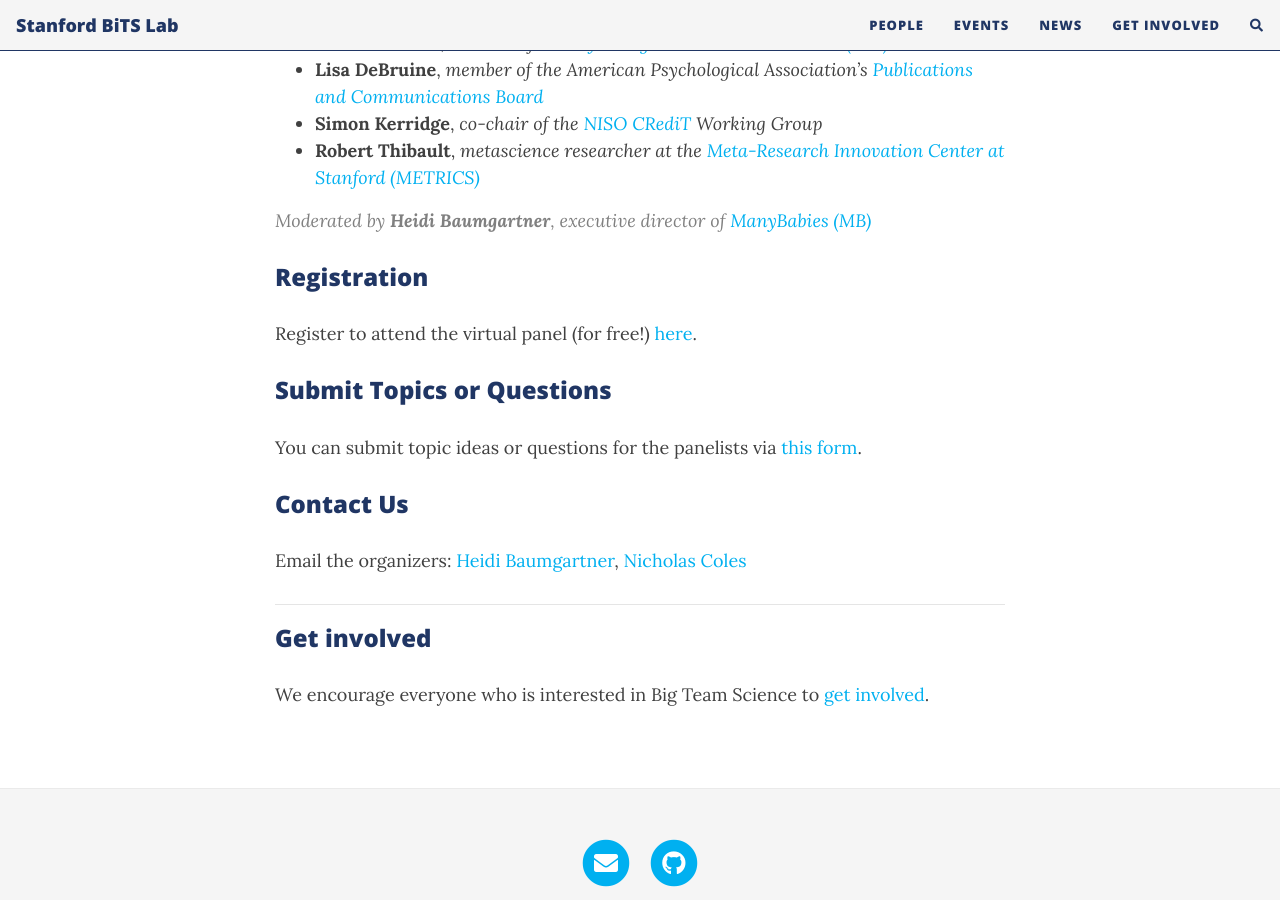
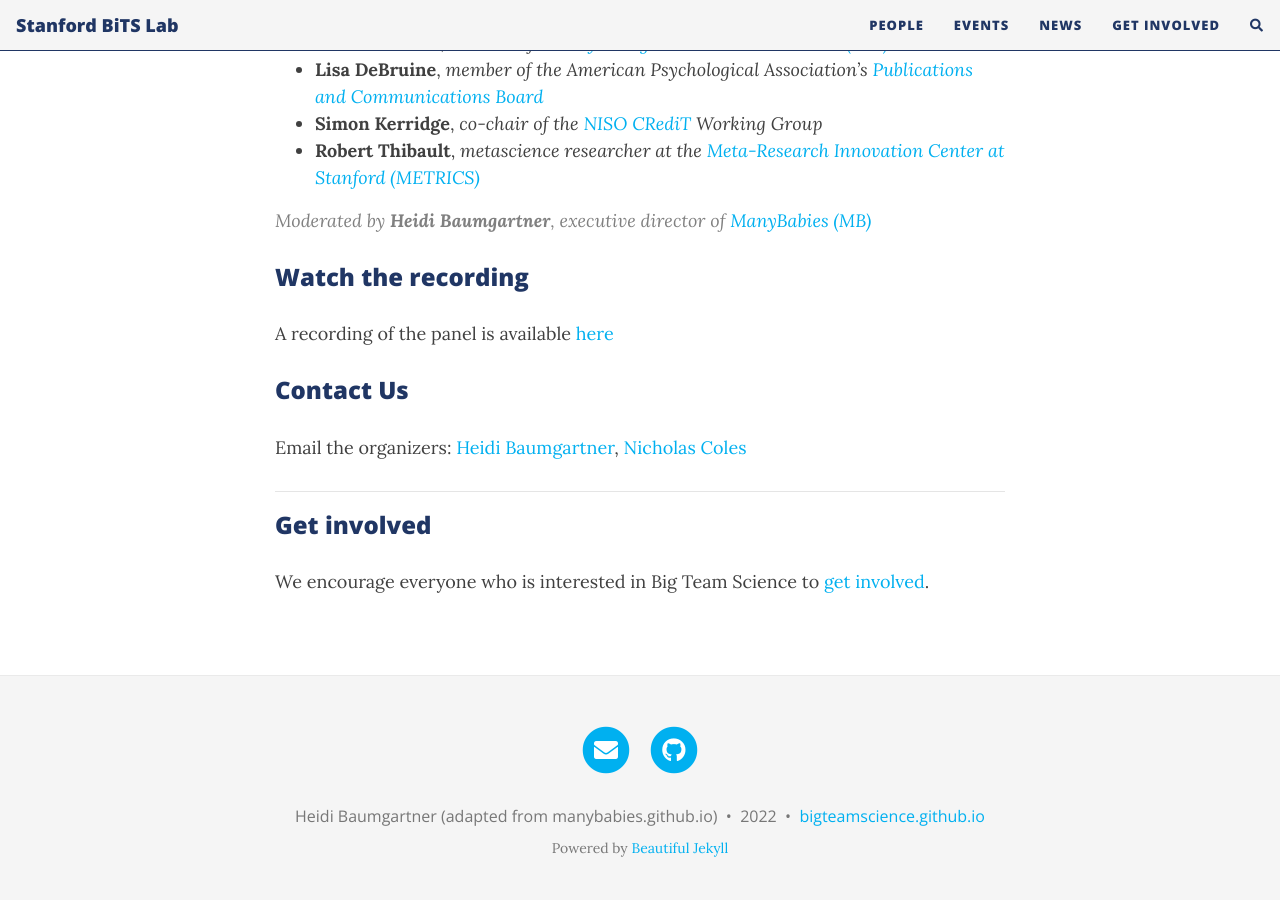
Before and after one commit to heidibaum/bigteamsciencelab.github.io, a Jekyll site: the page built from events.md, in a window 1280 px wide and 900 px high, scrolled down 1303 px. Built offline with Jekyll 4.4.1, drawn with Linux system fonts in a browser that asks for light colours; nearby versions of some CDN libraries; comment, search, counter and statistics services are not loaded; some of the changed text lies outside the part shown.

Commit message:
Update events.md
add link to recording

```diff
--- a/events.md
+++ b/events.md
@@ -24,15 +24,9 @@
 
 >Moderated by **Heidi Baumgartner**, *executive director of [ManyBabies (MB)](https://manybabies.github.io/)*
 
-### Registration
+### Watch the recording
 
-Register to attend the virtual panel (for free!) [here](https://stanford.zoom.us/webinar/register/WN_ulIv4RL6ReKuSo4vf90a8g).
-
-
-### Submit Topics or Questions
-
-You can submit topic ideas or questions for the panelists via [this form](https://docs.google.com/forms/d/e/1FAIpQLSf9XD8pwPOQXDcBGkWgbya-rI8uZHNUHO095B5nthfWDKKIgw/viewform?usp=sf_link).
-
+A recording of the panel is available [here](https://stanford.zoom.us/rec/play/2uaC97qwwMzeK57ghAVdQHKC-fgXEFifoEbcTOGGiOMzcqc-prfPs7XgeUcL57DAKTeUFncBBDTvfOq7._xHP9rhrYWenlbI6?continueMode=true)
 
 ### Contact Us
 
```
Also changed, not shown: other parts of events.md (+1 -1 lines).
